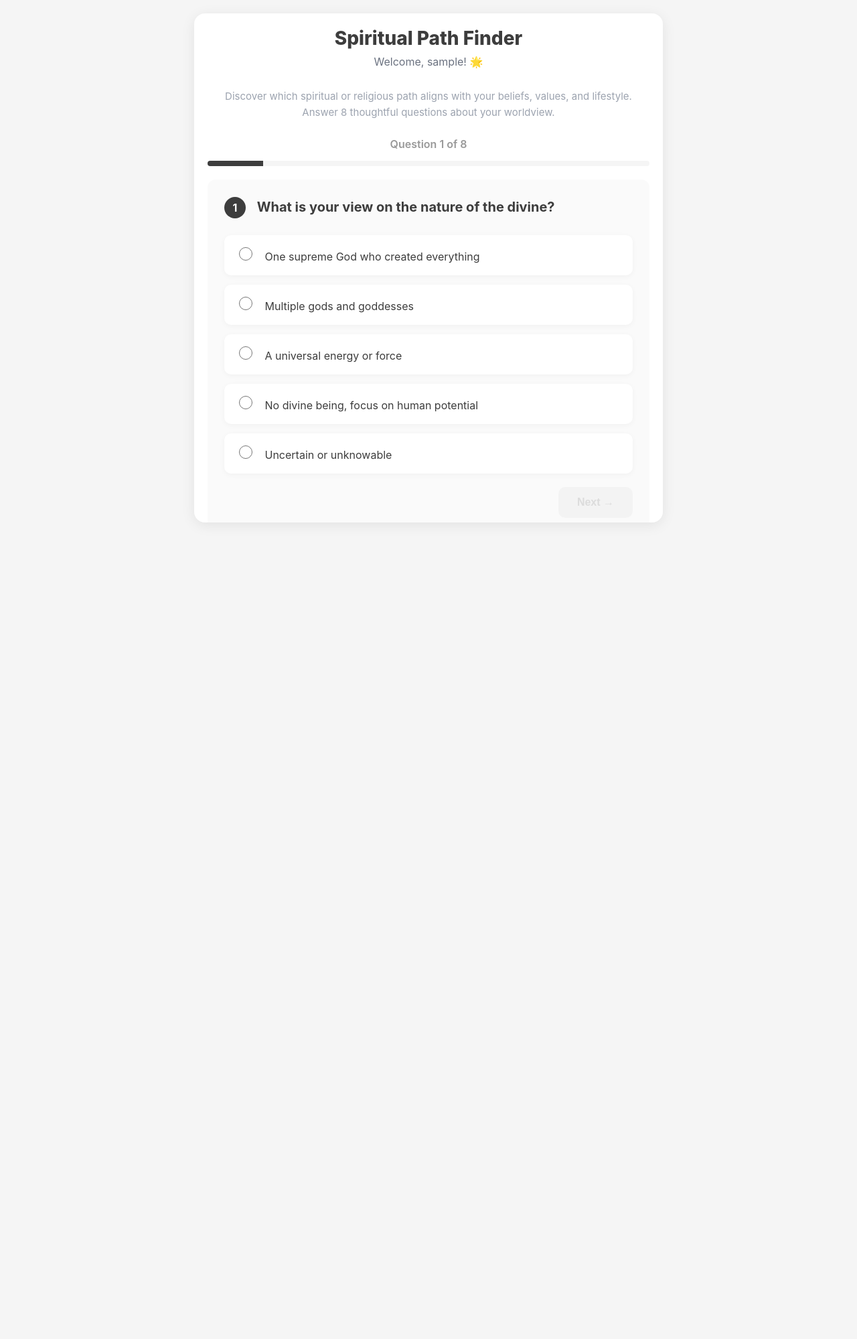
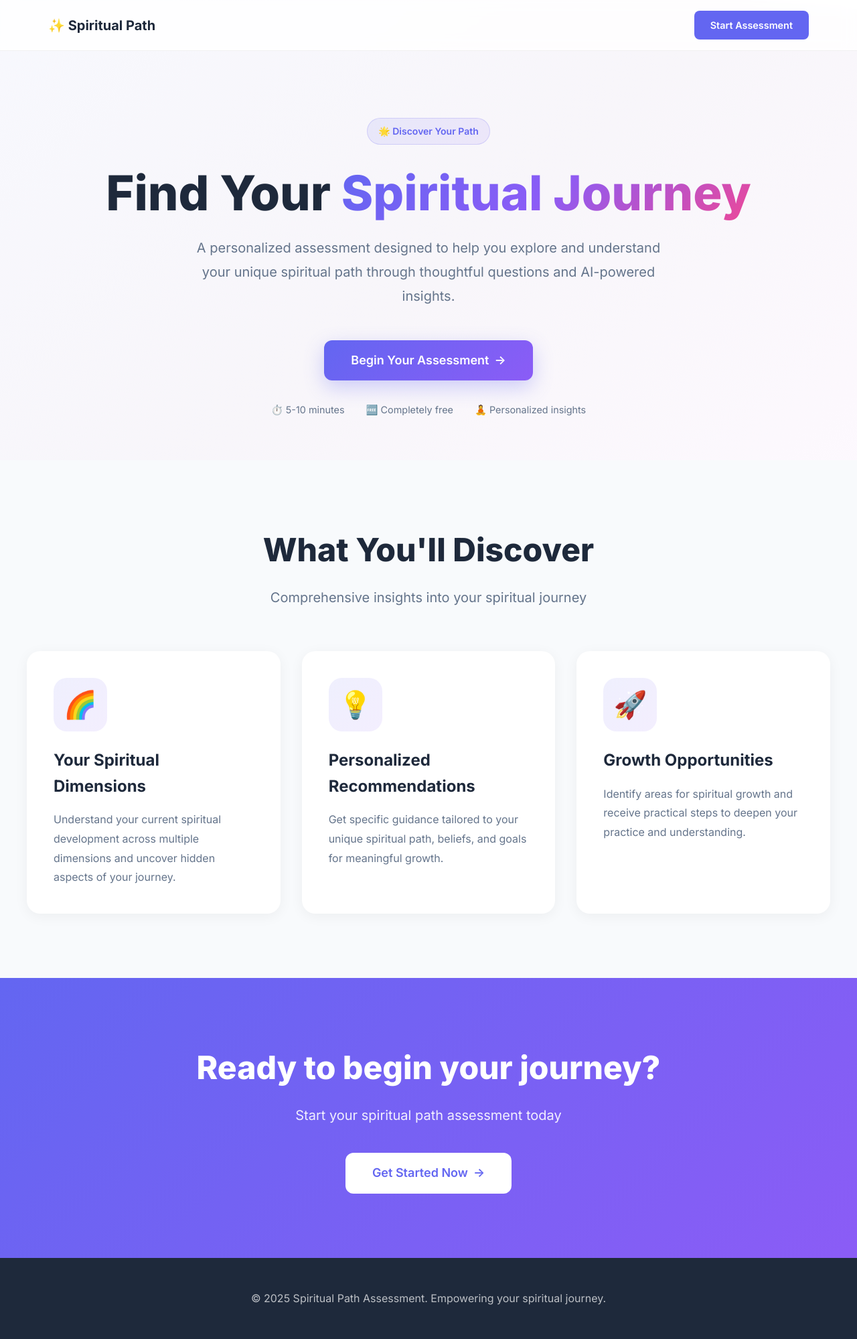
Before and after one commit to YoonJ-C/Spiritual-Path-Assessment, a Flask app: page / in a window 1280 px wide. Shown: the whole page at 67% size. Before the commit the page ends 755 px from the top, so only its background shows below. Run offline with Flask 2, Linux system fonts and the light colour scheme; the visitor is signed in with stand-in values (Sample User, id 1).

Commit message:
Update spiritual path assessment with landing page and improved navigation
- Add beautiful landing page with Intercom-inspired design
- Create separate routes for landing (/) and assessment (/assessment)
- Remove logout button from assessment pages
- Add Previous button for navigation between questions
- Remove Next button - implement auto-advance on selection
- Fix radio button enabling for answer changes
- Update navigation styling and layout
- Add gradient backgrounds and modern UI elements

```diff
--- a/app.py
+++ b/app.py
@@ -198,7 +198,11 @@ def calculate_results(answers):
     return recommendations
 
 @app.route("/")
-def home():
+def landing():
+    return render_template('landing.html')
+
+@app.route("/assessment")
+def assessment():
     if 'username' not in session:
         return redirect(url_for('login'))
 
--- /dev/null
+++ b/static/landing.css
@@ -0,0 +1,455 @@
+* {
+    margin: 0;
+    padding: 0;
+    box-sizing: border-box;
+}
+
+:root {
+    --primary: #6366f1;
+    --primary-dark: #4f46e5;
+    --secondary: #8b5cf6;
+    --accent: #ec4899;
+    --text-dark: #1e293b;
+    --text-light: #64748b;
+    --bg-white: #ffffff;
+    --bg-light: #f8fafc;
+}
+
+body {
+    font-family: 'Inter', -apple-system, BlinkMacSystemFont, 'Segoe UI', sans-serif;
+    line-height: 1.6;
+    color: var(--text-dark);
+    background: var(--bg-white);
+    overflow-x: hidden;
+}
+
+/* Animated Gradient Background */
+.gradient-bg {
+    position: fixed;
+    top: 0;
+    left: 0;
+    width: 100%;
+    height: 100vh;
+    background: linear-gradient(135deg, #667eea 0%, #764ba2 50%, #f093fb 100%);
+    opacity: 0.05;
+    z-index: -1;
+    animation: gradientShift 15s ease infinite;
+}
+
+@keyframes gradientShift {
+    0%, 100% { transform: scale(1) rotate(0deg); }
+    50% { transform: scale(1.1) rotate(5deg); }
+}
+
+/* Navigation */
+.navbar {
+    position: fixed;
+    top: 0;
+    left: 0;
+    right: 0;
+    background: rgba(255, 255, 255, 0.8);
+    backdrop-filter: blur(10px);
+    border-bottom: 1px solid rgba(0, 0, 0, 0.05);
+    z-index: 1000;
+    padding: 1rem 0;
+}
+
+.nav-container {
+    max-width: 1200px;
+    margin: 0 auto;
+    padding: 0 2rem;
+    display: flex;
+    justify-content: space-between;
+    align-items: center;
+}
+
+.logo {
+    font-size: 1.25rem;
+    font-weight: 700;
+    color: var(--text-dark);
+}
+
+.nav-cta {
+    padding: 0.625rem 1.5rem;
+    background: var(--primary);
+    color: white;
+    text-decoration: none;
+    border-radius: 8px;
+    font-weight: 600;
+    font-size: 0.9rem;
+    transition: all 0.3s ease;
+}
+
+.nav-cta:hover {
+    background: var(--primary-dark);
+    transform: translateY(-2px);
+    box-shadow: 0 4px 12px rgba(99, 102, 241, 0.3);
+}
+
+/* Main Content */
+.main-content {
+    padding-top: 80px;
+}
+
+/* Hero Section */
+.hero-section {
+    padding: 6rem 2rem 4rem;
+    text-align: center;
+    position: relative;
+}
+
+.hero-container {
+    max-width: 1000px;
+    margin: 0 auto;
+}
+
+.badge {
+    display: inline-block;
+    padding: 0.5rem 1rem;
+    background: linear-gradient(135deg, rgba(99, 102, 241, 0.1), rgba(139, 92, 246, 0.1));
+    border: 1px solid rgba(99, 102, 241, 0.2);
+    border-radius: 50px;
+    font-size: 0.875rem;
+    font-weight: 600;
+    color: var(--primary);
+    margin-bottom: 2rem;
+    animation: fadeInUp 0.6s ease;
+}
+
+.hero-title {
+    font-size: 4.5rem;
+    font-weight: 800;
+    line-height: 1.1;
+    margin-bottom: 1.5rem;
+    color: var(--text-dark);
+    animation: fadeInUp 0.6s ease 0.1s both;
+}
+
+.gradient-text {
+    background: linear-gradient(135deg, var(--primary), var(--secondary), var(--accent));
+    -webkit-background-clip: text;
+    -webkit-text-fill-color: transparent;
+    background-clip: text;
+}
+
+.hero-subtitle {
+    font-size: 1.25rem;
+    color: var(--text-light);
+    max-width: 700px;
+    margin: 0 auto 3rem;
+    line-height: 1.8;
+    animation: fadeInUp 0.6s ease 0.2s both;
+}
+
+.cta-buttons {
+    animation: fadeInUp 0.6s ease 0.3s both;
+}
+
+.btn-primary, .btn-secondary {
+    display: inline-flex;
+    align-items: center;
+    gap: 0.5rem;
+    padding: 1rem 2.5rem;
+    font-size: 1.125rem;
+    font-weight: 600;
+    text-decoration: none;
+    border-radius: 12px;
+    transition: all 0.3s ease;
+    cursor: pointer;
+}
+
+.btn-primary {
+    background: linear-gradient(135deg, var(--primary), var(--secondary));
+    color: white;
+    box-shadow: 0 10px 30px rgba(99, 102, 241, 0.3);
+}
+
+.btn-primary:hover {
+    transform: translateY(-3px);
+    box-shadow: 0 15px 40px rgba(99, 102, 241, 0.4);
+}
+
+.btn-primary .arrow {
+    transition: transform 0.3s ease;
+}
+
+.btn-primary:hover .arrow {
+    transform: translateX(5px);
+}
+
+.assessment-meta {
+    display: flex;
+    justify-content: center;
+    gap: 2rem;
+    margin-top: 2rem;
+    font-size: 0.9rem;
+    color: var(--text-light);
+}
+
+/* Hero Visual */
+.hero-visual {
+    position: relative;
+    height: 400px;
+    margin-top: 5rem;
+    max-width: 900px;
+    margin-left: auto;
+    margin-right: auto;
+}
+
+.floating-card {
+    position: absolute;
+    background: white;
+    padding: 1.25rem 1.75rem;
+    border-radius: 16px;
+    box-shadow: 0 10px 40px rgba(0, 0, 0, 0.1);
+    display: flex;
+    align-items: center;
+    gap: 0.75rem;
+    animation: float 6s ease-in-out infinite;
+    white-space: nowrap;
+}
+
+.floating-card .card-icon {
+    font-size: 1.75rem;
+    flex-shrink: 0;
+}
+
+.floating-card .card-text {
+    font-weight: 600;
+    color: var(--text-dark);
+    font-size: 0.95rem;
+}
+
+.card-1 {
+    left: 5%;
+    top: 10%;
+    animation-delay: 0s;
+}
+
+.card-2 {
+    right: 5%;
+    top: 50%;
+    animation-delay: 2s;
+}
+
+.card-3 {
+    left: 50%;
+    transform: translateX(-50%);
+    bottom: 10%;
+    animation-delay: 4s;
+}
+
+@keyframes float {
+    0%, 100% {
+        transform: translateY(0px);
+    }
+    50% {
+        transform: translateY(-20px);
+    }
+}
+
+/* Fix for card-3 animation to maintain centering */
+.card-3 {
+    animation: floatCenter 6s ease-in-out infinite;
+}
+
+@keyframes floatCenter {
+    0%, 100% {
+        transform: translate(-50%, 0px);
+    }
+    50% {
+        transform: translate(-50%, -20px);
+    }
+}
+
+@keyframes fadeInUp {
+    from {
+        opacity: 0;
+        transform: translateY(30px);
+    }
+    to {
+        opacity: 1;
+        transform: translateY(0);
+    }
+}
+
+/* Features Section */
+.features-section {
+    padding: 6rem 2rem;
+    background: var(--bg-light);
+}
+
+.section-container {
+    max-width: 1200px;
+    margin: 0 auto;
+}
+
+.section-header {
+    text-align: center;
+    margin-bottom: 4rem;
+}
+
+.section-header h2 {
+    font-size: 3rem;
+    font-weight: 800;
+    color: var(--text-dark);
+    margin-bottom: 1rem;
+}
+
+.section-header p {
+    font-size: 1.25rem;
+    color: var(--text-light);
+}
+
+.features-grid {
+    display: grid;
+    grid-template-columns: repeat(auto-fit, minmax(320px, 1fr));
+    gap: 2rem;
+}
+
+.feature-card {
+    background: white;
+    padding: 2.5rem;
+    border-radius: 20px;
+    box-shadow: 0 4px 20px rgba(0, 0, 0, 0.05);
+    transition: all 0.3s ease;
+}
+
+.feature-card:hover {
+    transform: translateY(-8px);
+    box-shadow: 0 12px 40px rgba(0, 0, 0, 0.1);
+}
+
+.feature-icon-wrapper {
+    width: 80px;
+    height: 80px;
+    background: linear-gradient(135deg, rgba(99, 102, 241, 0.1), rgba(139, 92, 246, 0.1));
+    border-radius: 20px;
+    display: flex;
+    align-items: center;
+    justify-content: center;
+    margin-bottom: 1.5rem;
+}
+
+.feature-icon {
+    font-size: 2.5rem;
+}
+
+.feature-card h3 {
+    font-size: 1.5rem;
+    font-weight: 700;
+    color: var(--text-dark);
+    margin-bottom: 1rem;
+}
+
+.feature-card p {
+    color: var(--text-light);
+    line-height: 1.8;
+}
+
+/* CTA Section */
+.cta-section {
+    padding: 6rem 2rem;
+    text-align: center;
+    background: linear-gradient(135deg, var(--primary), var(--secondary));
+    color: white;
+}
+
+.cta-container h2 {
+    font-size: 3rem;
+    font-weight: 800;
+    margin-bottom: 1rem;
+}
+
+.cta-container p {
+    font-size: 1.25rem;
+    margin-bottom: 2.5rem;
+    opacity: 0.9;
+}
+
+.btn-secondary {
+    background: white;
+    color: var(--primary);
+}
+
+.btn-secondary:hover {
+    transform: translateY(-3px);
+    box-shadow: 0 15px 40px rgba(255, 255, 255, 0.3);
+}
+
+/* Footer */
+.footer {
+    background: var(--text-dark);
+    color: white;
+    padding: 3rem 2rem;
+    text-align: center;
+}
+
+.footer-container {
+    max-width: 1200px;
+    margin: 0 auto;
+}
+
+.footer p {
+    opacity: 0.7;
+}
+
+/* Responsive Design */
+@media (max-width: 1024px) {
+    .hero-visual {
+        height: 300px;
+    }
+
+    .floating-card {
+        padding: 1rem 1.5rem;
+        font-size: 0.85rem;
+    }
+
+    .floating-card .card-icon {
+        font-size: 1.5rem;
+    }
+}
+
+@media (max-width: 768px) {
+    .nav-container {
+        padding: 0 1rem;
+    }
+
+    .hero-section {
+        padding: 4rem 1rem 3rem;
+    }
+
+    .hero-title {
+        font-size: 2.5rem;
+    }
+
+    .hero-subtitle {
+        font-size: 1.1rem;
+    }
+
+    .assessment-meta {
+        flex-direction: column;
+        gap: 0.5rem;
+    }
+
+    .hero-visual {
+        display: none;
+    }
+
+    .section-header h2 {
+        font-size: 2rem;
+    }
+
+    .cta-container h2 {
+        font-size: 2rem;
+    }
+
+    .features-grid {
+        grid-template-columns: 1fr;
+    }
+
+    .btn-primary, .btn-secondary {
+        padding: 0.875rem 2rem;
+        font-size: 1rem;
+    }
+}
--- a/static/script.js
+++ b/static/script.js
@@ -69,11 +69,6 @@ function showQuestion(questionIndex) {
         block.classList.remove('active');
         var blockIndex = parseInt(block.getAttribute('data-question-index'));
         if (blockIndex === questionIndex) block.classList.add('active');
-        if (blockIndex < questionIndex) {
-            block.querySelectorAll('input[type="radio"]').forEach(function(radio) {
-                radio.disabled = true;
-            });
-        }
     });
 
     currentQuestion = questionIndex;
@@ -83,20 +78,13 @@ function showQuestion(questionIndex) {
 }
 
 function updateNavigationButtons() {
-    var nextBtn = document.getElementById('nextBtn' + currentQuestion);
+    // Check if we're on the last question and it's answered
+    var currentQuestionId = questionIds[currentQuestion - 1];
+    var radioName = 'q' + currentQuestionId;
+    var isAnswered = document.querySelector('input[name="' + radioName + '"]:checked') !== null;
 
-    if (nextBtn) {
-        var currentQuestionId = questionIds[currentQuestion - 1];
-        var radioName = 'q' + currentQuestionId;
-        var isAnswered = document.querySelector('input[name="' + radioName + '"]:checked') !== null;
-
-        if (currentQuestion === totalQuestions && isAnswered) {
-            nextBtn.style.display = 'none';
-            document.getElementById('submitBtn').style.display = 'block';
-        } else {
-            nextBtn.disabled = !isAnswered;
-            nextBtn.style.display = 'inline-block';
-        }
+    if (currentQuestion === totalQuestions && isAnswered) {
+        document.getElementById('submitBtn').style.display = 'block';
     }
 }
 
@@ -108,18 +96,12 @@ function handleAnswer(radioElement) {
         return;
     }
 
-    updateNavigationButtons();
-
     // Auto-advance to next question after selection
     setTimeout(function() {
         if (questionIndex < totalQuestions) {
             showQuestion(questionIndex + 1);
         } else {
             // Last question - show submit button
-            var nextBtn = document.getElementById('nextBtn' + questionIndex);
-            if (nextBtn) {
-                nextBtn.style.display = 'none';
-            }
             document.getElementById('submitBtn').style.display = 'block';
         }
     }, 400);
@@ -128,6 +110,12 @@ function handleAnswer(radioElement) {
 function goToNext() {
     if (currentQuestion < totalQuestions) {
         showQuestion(currentQuestion + 1);
+    }
+}
+
+function goToPrev() {
+    if (currentQuestion > 1) {
+        showQuestion(currentQuestion - 1);
     }
 }
 
--- a/static/style.css
+++ b/static/style.css
@@ -355,7 +355,7 @@ button:disabled {
 .nav-buttons {
     display: flex;
     gap: 12px;
-    justify-content: space-between;
+    justify-content: flex-start;
     margin-top: 20px;
 }
 
@@ -606,3 +606,26 @@ button:disabled {
     font-size: 13px;
     padding: 10px 14px;
 }
+
+/* Navigation Header */
+.nav-header {
+    padding: 0 0 20px 0;
+    margin-bottom: 20px;
+    border-bottom: 1px solid #e9ecef;
+}
+
+.back-link {
+    color: #667eea;
+    text-decoration: none;
+    font-weight: 600;
+    font-size: 14px;
+    transition: all 0.3s ease;
+    display: inline-flex;
+    align-items: center;
+    gap: 4px;
+}
+
+.back-link:hover {
+    color: #5a6fd8;
+    transform: translateX(-3px);
+}
--- a/templates/index.html
+++ b/templates/index.html
@@ -8,6 +8,9 @@
 </head>
 <body>
     <div class="container">
+        <div class="nav-header">
+            <a href="/" class="back-link">← Back to Home</a>
+        </div>
         {% if not logged_in %}
             <!-- Login/Signup Form -->
             <h1><span class="icon">🌟</span>Spiritual Path Finder</h1>
@@ -30,7 +33,7 @@
             {% if not has_results %}
                 <p class="subtitle">
                     Discover which spiritual or religious path aligns with your beliefs, values, and lifestyle.
-                    Answer 8 thoughtful questions about your worldview.
+                    <br> Answer 8 thoughtful questions about your worldview.
                 </p>
 
                 <div class="question-counter" id="questionCounter">Question 1 of {{ questions|length }}</div>
@@ -63,9 +66,9 @@
                         </label>
                         {% endfor %}
 
-                        <div class="nav-buttons" style="justify-content: flex-end;">
-                            <button type="button" class="nav-btn next" id="nextBtn{{ q_index }}" onclick="goToNext()" disabled>
-                                Next →
+                        <div class="nav-buttons">
+                            <button type="button" class="nav-btn prev" id="prevBtn{{ q_index }}" onclick="goToPrev()" {% if loop.first %}style="visibility: hidden;"{% endif %}>
+                                ← Previous
                             </button>
                         </div>
                     </div>
@@ -110,7 +113,6 @@
                                 <div class="chat-message bot">
                                     Hi! Ask me anything about {{ result.name }}.<br>
                                     <span style="color:#7C3AED; font-size:13px;">
-                                        Example: "What are the daily practices?"<br>
                                         Example: "How do I get started with this path?"
                                     </span>
                                 </div>
@@ -136,10 +138,6 @@
                     <button class="btn reset-btn" onclick="resetAssessment()">🔄 Retake Assessment</button>
                 </div>
             {% endif %}
-
-            <div style="text-align: center;">
-                <a href="/logout" class="btn logout-btn">Logout</a>
-            </div>
         {% endif %}
     </div>
     <script src="{{ url_for('static', filename='script.js') }}"></script>
--- /dev/null
+++ b/templates/landing.html
@@ -0,0 +1,113 @@
+<!DOCTYPE html>
+<html lang="en">
+<head>
+    <meta charset="UTF-8">
+    <meta name="viewport" content="width=device-width, initial-scale=1.0">
+    <title>Spiritual Path Assessment</title>
+    <link rel="stylesheet" href="{{ url_for('static', filename='landing.css') }}">
+    <link href="https://fonts.googleapis.com/css2?family=Inter:wght@300;400;500;600;700;800&display=swap" rel="stylesheet">
+</head>
+<body>
+    <div class="gradient-bg"></div>
+
+    <nav class="navbar">
+        <div class="nav-container">
+            <div class="logo">✨ Spiritual Path</div>
+            <a href="/assessment" class="nav-cta">Start Assessment</a>
+        </div>
+    </nav>
+
+    <main class="main-content">
+        <section class="hero-section">
+            <div class="hero-container">
+                <div class="badge">🌟 Discover Your Path</div>
+                <h1 class="hero-title">
+                    Find Your <span class="gradient-text">Spiritual Journey</span>
+                </h1>
+                <p class="hero-subtitle">
+                    A personalized assessment designed to help you explore and understand your unique spiritual path through thoughtful questions and AI-powered insights.
+                </p>
+
+                <div class="cta-buttons">
+                    <a href="/assessment" class="btn-primary">
+                        Begin Your Assessment
+                        <span class="arrow">→</span>
+                    </a>
+                    <div class="assessment-meta">
+                        <span>⏱️ 5-10 minutes</span>
+                        <span>🆓 Completely free</span>
+                        <span>🧘 Personalized insights</span>
+                    </div>
+                </div>
+
+                <div class="hero-visual" style="display: none;">
+                    <div class="floating-card card-1">
+                        <div class="card-icon">🧘</div>
+                        <div class="card-text">Personalized Insights</div>
+                    </div>
+                    <div class="floating-card card-2">
+                        <div class="card-icon">📊</div>
+                        <div class="card-text">Deep Analysis</div>
+                    </div>
+                    <div class="floating-card card-3">
+                        <div class="card-icon">🎯</div>
+                        <div class="card-text">Actionable Guidance</div>
+                    </div>
+                </div>
+            </div>
+        </section>
+
+        <section class="features-section">
+            <div class="section-container">
+                <div class="section-header">
+                    <h2>What You'll Discover</h2>
+                    <p>Comprehensive insights into your spiritual journey</p>
+                </div>
+
+                <div class="features-grid">
+                    <div class="feature-card">
+                        <div class="feature-icon-wrapper">
+                            <div class="feature-icon">🌈</div>
+                        </div>
+                        <h3>Your Spiritual Dimensions</h3>
+                        <p>Understand your current spiritual development across multiple dimensions and uncover hidden aspects of your journey.</p>
+                    </div>
+
+                    <div class="feature-card">
+                        <div class="feature-icon-wrapper">
+                            <div class="feature-icon">💡</div>
+                        </div>
+                        <h3>Personalized Recommendations</h3>
+                        <p>Get specific guidance tailored to your unique spiritual path, beliefs, and goals for meaningful growth.</p>
+                    </div>
+
+                    <div class="feature-card">
+                        <div class="feature-icon-wrapper">
+                            <div class="feature-icon">🚀</div>
+                        </div>
+                        <h3>Growth Opportunities</h3>
+                        <p>Identify areas for spiritual growth and receive practical steps to deepen your practice and understanding.</p>
+                    </div>
+                </div>
+            </div>
+        </section>
+
+        <section class="cta-section">
+            <div class="cta-container">
+                <h2>Ready to begin your journey?</h2>
+                <p>Start your spiritual path assessment today</p>
+                <a href="/assessment" class="btn-secondary">
+                    Get Started Now
+                    <span class="arrow">→</span>
+                </a>
+            </div>
+        </section>
+    </main>
+
+    <footer class="footer">
+        <div class="footer-container">
+            <p>© 2025 Spiritual Path Assessment. Empowering your spiritual journey.</p>
+        </div>
+    </footer>
+</body>
+</html>
```
